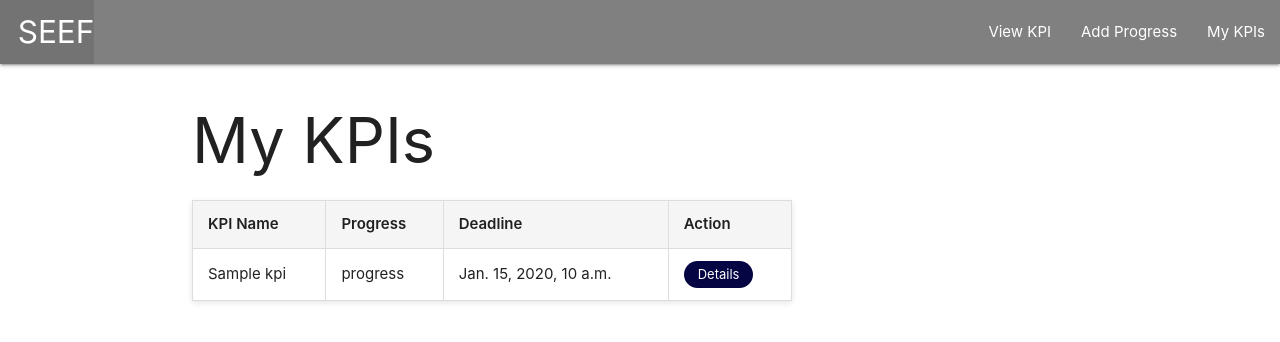
After one commit to emanqarooni/KPI_Task_Management, a Django app: template kpi/main_app/templates/kpi/employee_kpi.html in a window 1280 px wide. The commit adds this page. Shown: the top 342 px of the page. Run offline with Django 3.2, Linux system fonts and the light colour scheme; the template is opened without the code that fills it: most values are stand-ins (such as "Sample title", 1, 10 or a date in 2020).

Commit message:
add view employee kpis

```diff
--- a/kpi/main_app/templates/base.html
+++ b/kpi/main_app/templates/base.html
@@ -26,6 +26,7 @@
           <ul class="right">
             <li><a href="{% url 'index' %}">View KPI</a></li>
             <li><a href="{% url 'progress' %}">Add Progress</a></li>
+            <li><a href="{% url 'employee_kpi' %}">My KPIs</a></li>
           </ul>
         </div>
       </nav>
--- /dev/null
+++ b/kpi/main_app/templates/kpi/employee_kpi.html
@@ -0,0 +1,29 @@
+{% extends 'base.html'%}
+{% block content%}
+<h1>My KPIs</h1>
+
+<table>
+  <thead>
+    <tr>
+      <th>KPI Name</th>
+      <th>Progress</th>
+      <th>Deadline</th>
+      <th>Action</th>
+    </tr>
+  </thead>
+  <tbody>
+    {% for ekpi in employee_kpi %}
+    <tr>
+      <td>{{ekpi.kpi.title}}</td>
+      <td>progress</td>
+      <td>{{ekpi.end_date}}</td>
+      <td>
+        <a href="{% url 'detail' ekpi.kpi.id%}"><button>Details</button></a>
+      </td>
+    </tr>
+    {% endfor %}
+  </tbody>
+</table>
+
+
+{% endblock %}
--- a/kpi/main_app/urls.py
+++ b/kpi/main_app/urls.py
@@ -8,5 +8,7 @@ urlpatterns = [
     path("kpis/create/", views.KpiCreate.as_view(), name="kpis_create"),
     path("kpis/<int:pk>/update/", views.KpiUpdate.as_view(), name="kpis_update"),
     path("kpis/progress/", views.add_progress, name="progress"),
+    path("kpis/employee/", views.employee_kpi, name="employee_kpi"),
+
 
 ]
```
Also changed, not shown: kpi/main_app/views.py (+7 -1 lines).
